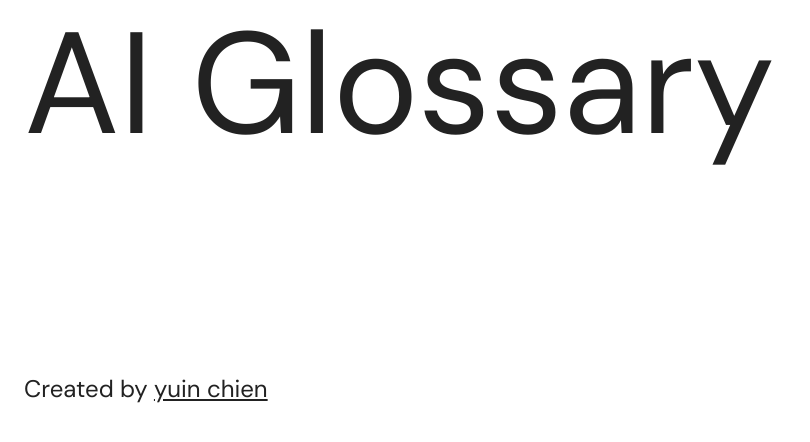
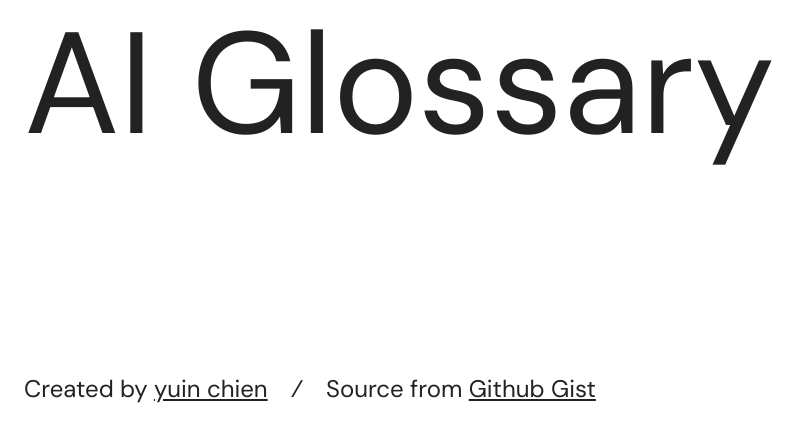
Before and after one commit to yuinchien/glossary, a plain HTML site: page index.html in a window 1280 px wide. Shown: the whole page, without its empty margins (0-810 px from the left). Drawn offline with Linux system fonts and the light colour scheme; no server answers.

Commit message:
added footer

```diff
--- a/index.html
+++ b/index.html
@@ -161,8 +161,16 @@
     <body>
         <h1>AI Glossary</h1>
         <div id="content"></div>
-        <footer>
-            Created by <a href="https://yuinchien.com">yuin chien</a>
+        <footer class="row">
+            <div>Created by <a href="https://yuinchien.com">yuin chien</a></div>
+            ⁄
+            <div>
+                Source from
+                <a
+                    href="https://gist.github.com/yuinchien/8f7d47243cf5064de543d287714c64b1"
+                    >Github Gist</a
+                >
+            </div>
         </footer>
         <script>
             const glossary = {};
```
